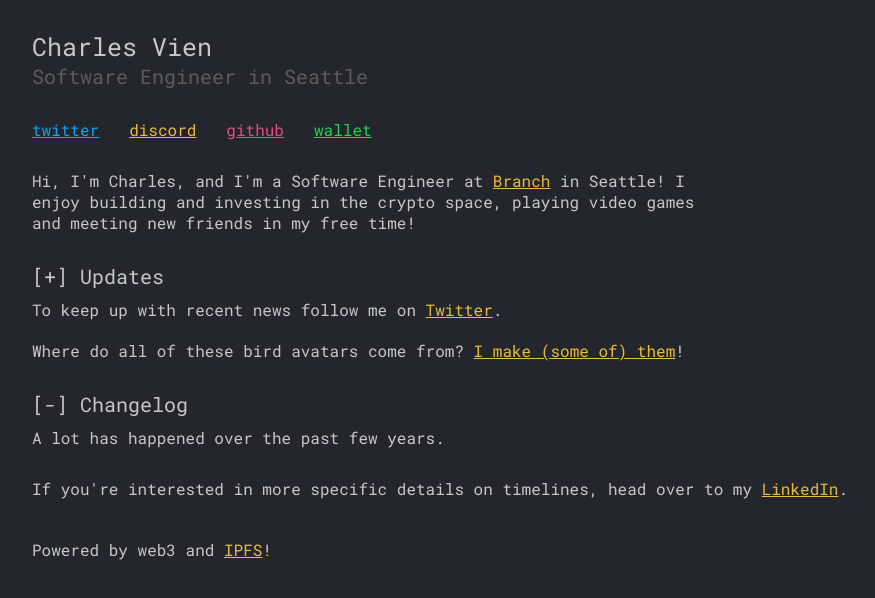
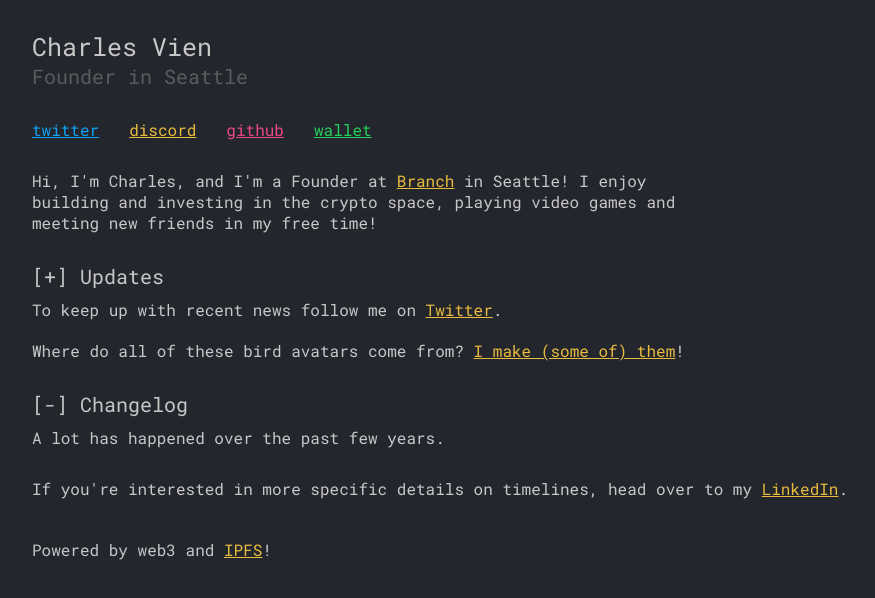
Before and after one commit to charlesvien/charlesvien.com, a React (Create React App) app: page / in a window 1280 px wide. Shown: the top 598 px of the page, without its empty margins (200-1075 px from the left). Built offline with nearby package versions, Linux system fonts and the light colour scheme; what @styled-system/prop-types would draw is missing.

Commit message:
Update Landing.tsx

```diff
--- a/src/views/Landing.tsx
+++ b/src/views/Landing.tsx
@@ -45,7 +45,7 @@ const Landing = ({ theme }: LandingProps) => {
           </Box>
           <Box>
             <Typography fontSize="20px" color={theme.colors.subtext}>
-              Software Engineer in Seattle
+              Founder in Seattle
             </Typography>
           </Box>
         </Box>
@@ -103,7 +103,7 @@ const Landing = ({ theme }: LandingProps) => {
           }
           {
             // eslint-disable-next-line
-            "Charles, and I'm a Software Engineer at "
+            "Charles, and I'm a Founder at "
           }
           <Link
             target="_blank"
```
